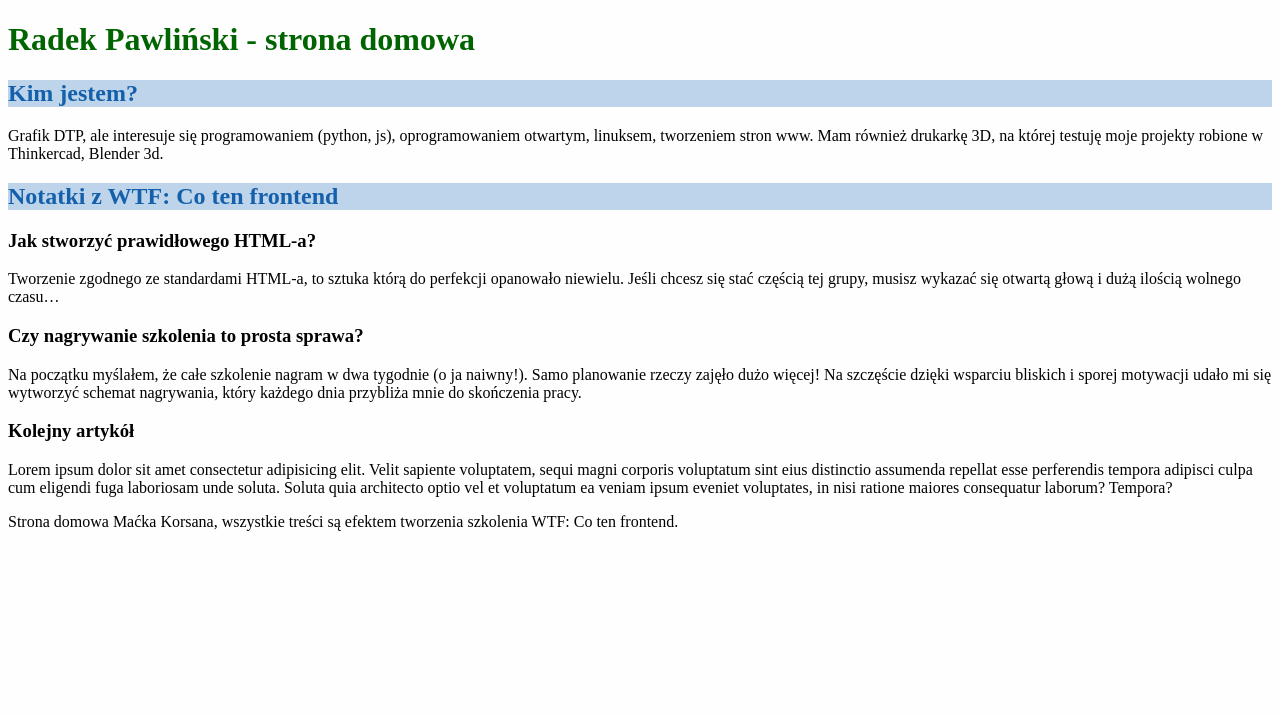
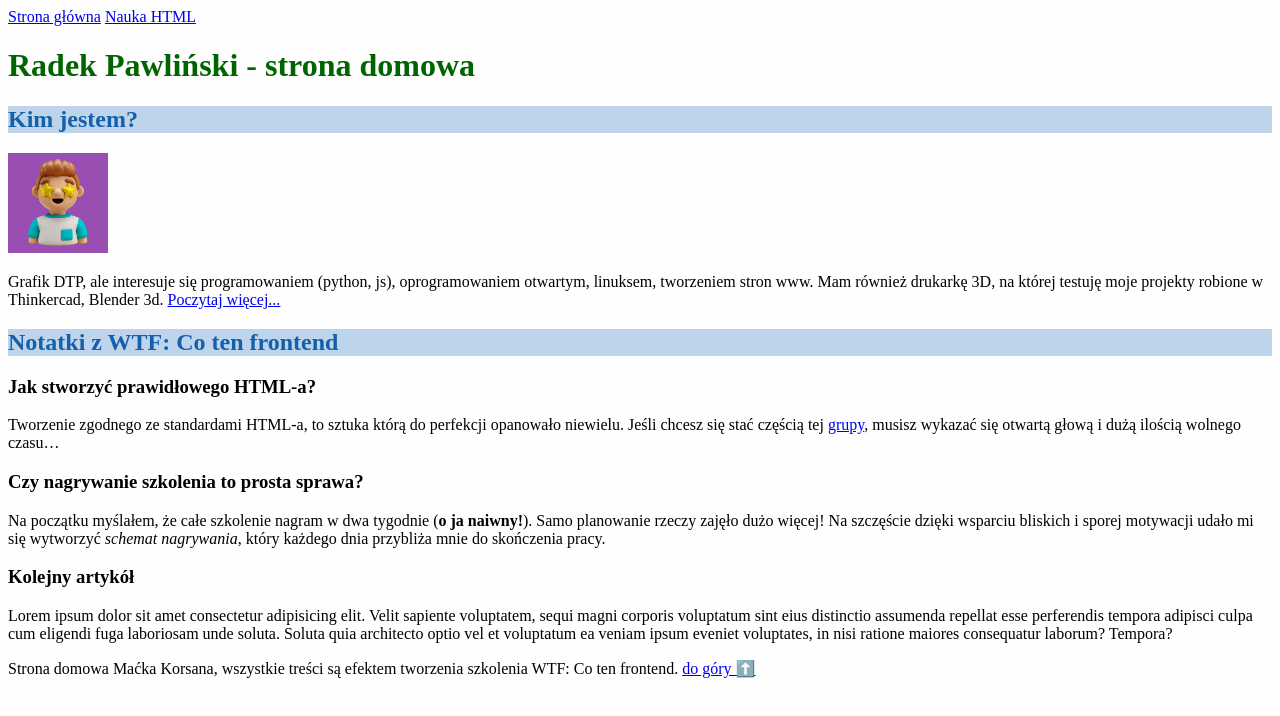
Before and after one commit to pawlinski/homepage, a plain HTML site: page index.html in a window 1280 px wide. Drawn offline with Linux system fonts and the light colour scheme.

Commit message:
learning html

```diff
--- a/index.html
+++ b/index.html
@@ -9,14 +9,23 @@
 </head>
 
 <body>
+	<header>
+		<nav>
+			<a href="index.html">Strona główna</a>
+			<a href="nauka-html.html">Nauka HTML</a>
+		</nav>
+	</header>
 	<main>
-		<header>
+		<header id="top">
 			<h1>Radek Pawliński - strona domowa</h1>
 		</header>
 		<section>
 			<h2>Kim jestem?</h2>
+			<img src="avatar.jpg" alt="avatar" width="100 px">
 			<p>
-				Grafik DTP, ale interesuje się programowaniem (python, js), oprogramowaniem otwartym, linuksem, tworzeniem stron www. Mam również drukarkę 3D, na której testuję moje projekty robione w Thinkercad, Blender 3d.
+				Grafik DTP, ale interesuje się programowaniem (python, js), oprogramowaniem otwartym, linuksem,
+				tworzeniem stron www. Mam również drukarkę 3D, na której testuję moje projekty robione w Thinkercad,
+				Blender 3d. <a href="#szkolenie">Poczytaj więcej...</a>
 			</p>
 		</section>
 		<section>
@@ -25,28 +34,35 @@
 			<article>
 				<h3>Jak stworzyć prawidłowego HTML-a?</h3>
 				<p>Tworzenie zgodnego ze standardami HTML-a, to sztuka którą do perfekcji opanowało niewielu. Jeśli
-					chcesz się stać częścią tej grupy, musisz wykazać się otwartą głową i dużą ilością wolnego czasu…
+					chcesz się stać częścią tej <a href="http://google.com" target="_blank"
+						rel="noopener noreferrer">grupy</a>, musisz wykazać się otwartą głową i dużą ilością wolnego
+					czasu…
 				</p>
 			</article>
 
 			<article>
 				<h3>Czy nagrywanie szkolenia to prosta sprawa?</h3>
-				<p>Na początku myślałem, że całe szkolenie nagram w dwa tygodnie (o ja naiwny!). Samo planowanie rzeczy
+				<p>Na początku myślałem, że całe szkolenie nagram w dwa tygodnie (<strong>o ja naiwny!</strong>). Samo
+					planowanie rzeczy
 					zajęło dużo więcej! Na szczęście dzięki wsparciu bliskich i sporej motywacji udało mi się wytworzyć
-					schemat nagrywania, który każdego dnia przybliża mnie do skończenia pracy.
+					<em>schemat nagrywania</em>, który każdego dnia przybliża mnie do skończenia pracy.
 				</p>
 			</article>
-			<article>
+			<article id="szkolenie">
 				<h3>Kolejny artykół</h3>
-				<p>Lorem ipsum dolor sit amet consectetur adipisicing elit. Velit sapiente voluptatem, sequi magni corporis voluptatum sint eius distinctio assumenda repellat esse perferendis tempora adipisci culpa cum eligendi fuga laboriosam unde soluta. Soluta quia architecto optio vel et voluptatum ea veniam ipsum eveniet voluptates, in nisi ratione maiores consequatur laborum? Tempora?</p>
+				<p>Lorem ipsum dolor sit amet consectetur adipisicing elit. Velit sapiente voluptatem, sequi magni
+					corporis voluptatum sint eius distinctio assumenda repellat esse perferendis tempora adipisci culpa
+					cum eligendi fuga laboriosam unde soluta. Soluta quia architecto optio vel et voluptatum ea veniam
+					ipsum eveniet voluptates, in nisi ratione maiores consequatur laborum? Tempora?</p>
 			</article>
 		</section>
-		<footer>
-			<p>
-				Strona domowa Maćka Korsana, wszystkie treści są efektem tworzenia szkolenia WTF: Co ten frontend.
-			</p>
-		</footer>
 	</main>
+	<footer>
+		<p>
+			Strona domowa Maćka Korsana, wszystkie treści są efektem tworzenia szkolenia WTF: Co ten frontend. <a
+				href="#top">do góry ⬆️</a>
+		</p>
+	</footer>
 </body>
 
 </html>
```
Also changed, not shown: nauka-html.html (added, +39 -0 lines), avatar.jpg (added).
